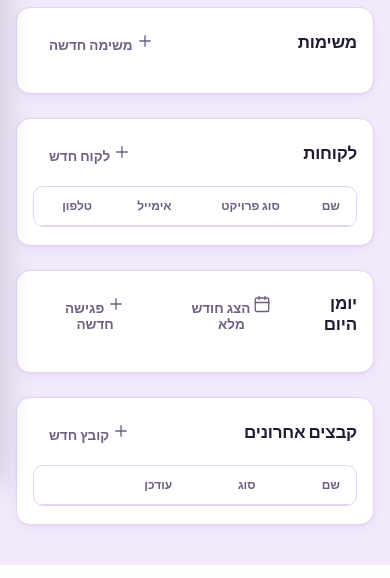
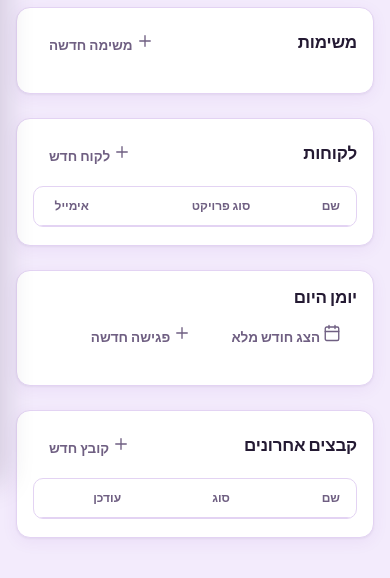
Before and after one commit to almogbrt/Idea-app, a FastAPI app: page / in a window 390 px wide. Shown: the part 362-940 px from the top of the page. Run offline with FastAPI, Linux system fonts and the light colour scheme; data that the repository does not hold is empty; parts of the project's set-up code (start-up, migrations or seed data) failed here and were passed over.

Commit message:
UX audit fixes: persistent desktop sidebar, mobile header wrap, table scroll
- Sidebar was a hidden slide-out overlay even on wide desktop screens,
  forcing a hamburger click before any navigation was reachable. Above
  1100px it's now a permanently docked column like the rest of the
  three-panel layout the mockup called for; below that it stays the
  existing mobile/tablet overlay behavior.
- Calendar section's "יומן היום" heading fought its two action buttons
  for space on narrow screens and wrapped mid-word. section-heading now
  wraps onto its own line instead of squeezing the title.
- Clients/files tables shrank their columns to fit narrow screens
  (headers wrapping awkwardly) instead of scrolling. Added a min-width
  so they scroll horizontally like the overflow-x:auto wrapper already
  intended.

Co-Authored-By: Claude Sonnet 5 <noreply@anthropic.com>
Claude-Session: https://claude.ai/code/session_015pwPfZJSWcvA7guVByoUig

```diff
--- a/app/interfaces/web/static/app.css
+++ b/app/interfaces/web/static/app.css
@@ -93,6 +93,7 @@ input {
 
 #sidebar {
   width: 250px;
+  flex-shrink: 0;
   background: var(--sidebar-bg);
   border-inline-end: 1px solid var(--border);
   display: flex;
@@ -107,6 +108,24 @@ input {
   transform: translateX(-100%);
   transition: transform 0.22s ease;
   box-shadow: 4px 0 28px rgba(43, 31, 61, 0.18);
+}
+
+/* On desktop the nav is a fellow flex child that's always visible — only
+   below this width does it become the slide-out overlay (fixed + hamburger). */
+@media (min-width: 1100px) {
+  #sidebar {
+    position: static;
+    transform: none;
+    box-shadow: none;
+  }
+
+  #sidebar-backdrop {
+    display: none;
+  }
+
+  .hamburger-btn {
+    display: none;
+  }
 }
 
 #shell.sidebar-open #sidebar {
@@ -1446,12 +1465,25 @@ input {
     font-size: 21px;
   }
 
+  .section-heading {
+    flex-wrap: wrap;
+    row-gap: 8px;
+  }
+
   #clients-table-wrap {
     overflow-x: auto;
   }
 
+  #clients-table {
+    min-width: 480px;
+  }
+
   #files-table-wrap {
     overflow-x: auto;
+  }
+
+  #files-table {
+    min-width: 420px;
   }
 
   .client-modal-fields {
```
